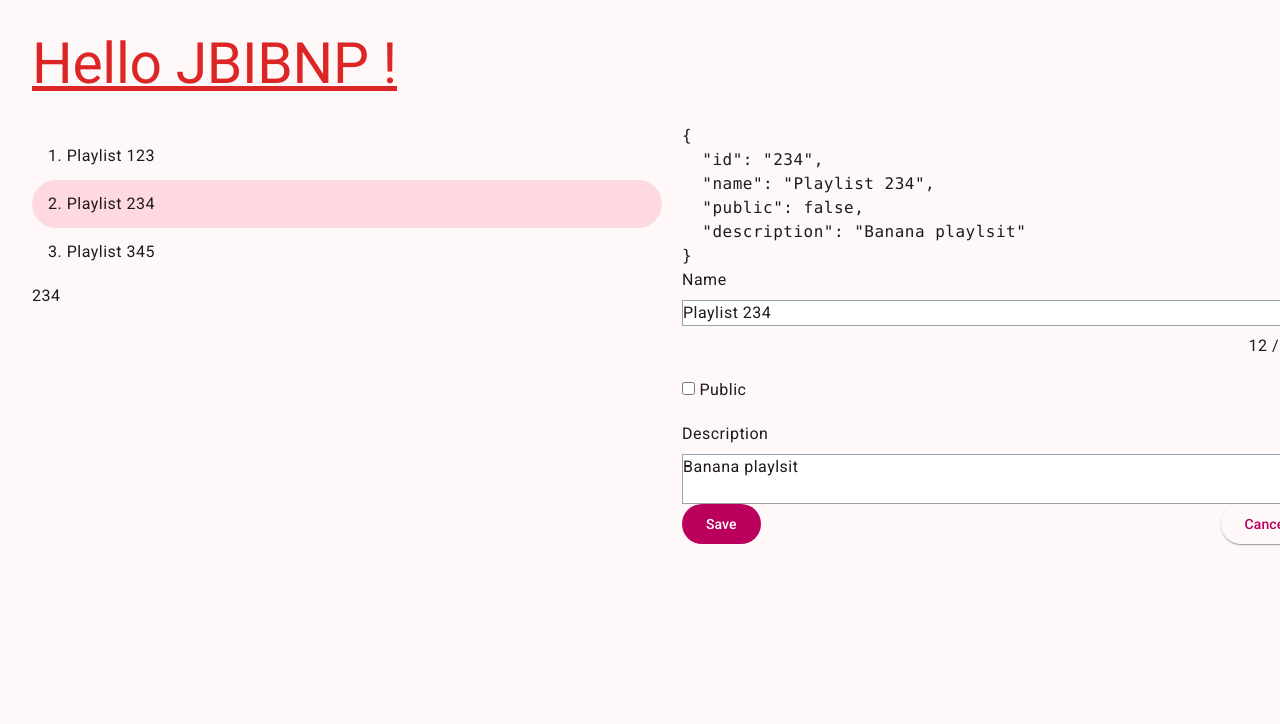
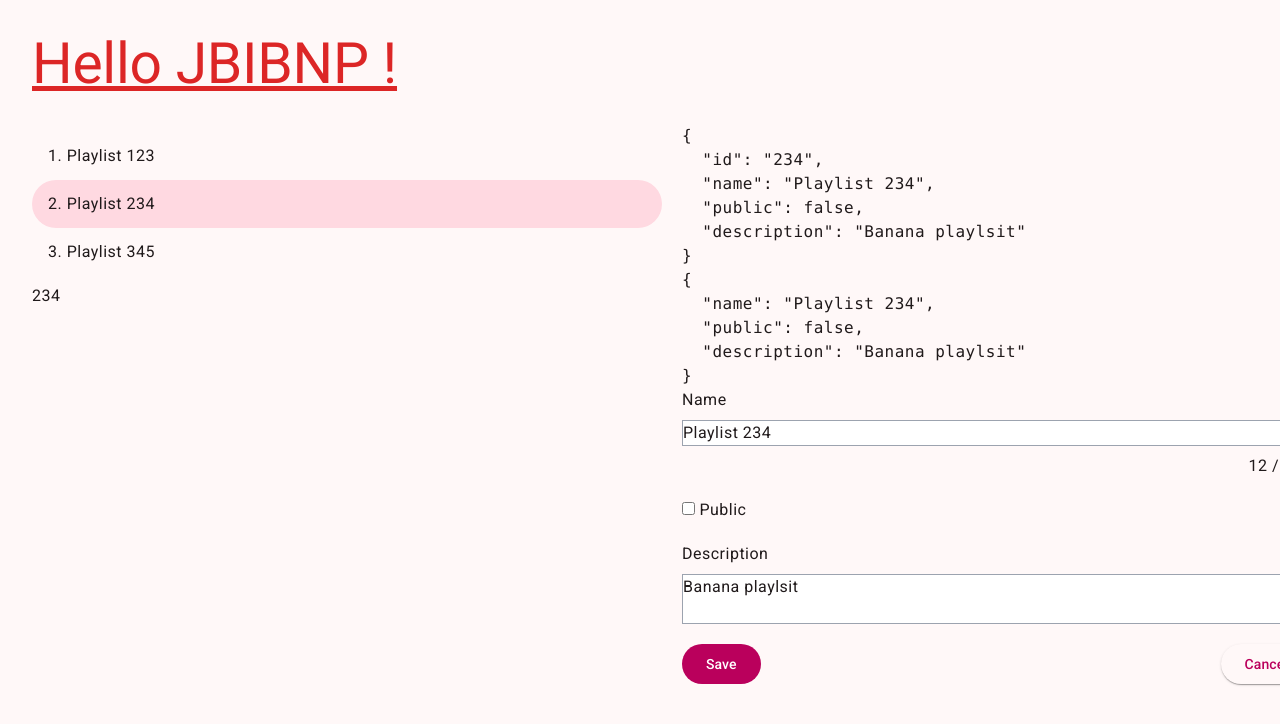
Before and after one commit to ev45ive/jbi-bnp-angular, an Angular app: page /playlists in a window 1280 px wide. Both pictures are taken after a click on the button "Edit". Shown: the top 724 px of the page. Built offline with nearby package versions, Linux system fonts and the light colour scheme.

Commit message:
NgForm, formRef,   @ViewChild('formRef', { read: NgForm })

```diff
--- a/src/app/playlists/components/playlist-editor/playlist-editor.component.html
+++ b/src/app/playlists/components/playlist-editor/playlist-editor.component.html
@@ -1,8 +1,6 @@
-<!-- div.grid.gap-5>div.grid.gap-2*3>label{Name}+input -->
-<!-- div.grid.gap-5>div.grid.gap-2>label{Name}+input -->
-
-<!-- <pre>{{playlist | json  | uppercase }}</pre> -->
+<form #formRef="ngForm" (ngSubmit)="submit()">
   <pre>{{ playlist | json }}</pre>
+  <pre>{{ formRef.value | json }}</pre>
 
   <div class="grid gap-5">
     <div class="grid gap-2">
@@ -10,8 +8,7 @@
       <input
         type="text"
         class="border border-solid border-gray-400"
-      [ngModel]="playlist.name"
-
+        [ngModel]="playlist.name" name="name"
         #localInputRef
         #localModelRef="ngModel"
       />
@@ -20,7 +17,7 @@
 
     <div class="grid gap-2">
       <label>
-      <input type="checkbox" [(ngModel)]="playlist.public" (click)="(0)" />
+        <input type="checkbox" [(ngModel)]="playlist.public" name="public" (click)="(0)" />
         Public</label
       >
     </div>
@@ -28,13 +25,14 @@
     <div class="grid gap-2">
       <label>Description</label>
       <textarea
-      [(ngModel)]="playlist.description"
+        [(ngModel)]="playlist.description" name="description"
         class="border border-solid border-gray-400"
       ></textarea>
     </div>
   </div>
 
-<div class="flex justify-between w-full">
-  <button mat-flat-button (click)="clickCancel()">Save</button>
-  <button mat-raised-button (click)="submit()">Cancel</button>
+  <div class="flex justify-between w-full mt-5">
+    <button mat-flat-button type="submit">Save</button>
+    <button mat-raised-button type="button" (click)="clickCancel()">Cancel</button>
   </div>
+</form>
--- a/src/app/playlists/components/playlist-editor/playlist-editor.component.ts
+++ b/src/app/playlists/components/playlist-editor/playlist-editor.component.ts
@@ -7,10 +7,12 @@ import {
   Input,
   Output,
   SimpleChanges,
+  ViewChild,
 } from '@angular/core';
 import { PlaylistsComponent } from '../../playlists.component';
 import { AppComponent } from '../../../app.component';
 import { Playlist } from '../../../core/model/Playlist';
+import { NgForm, NgModel } from '@angular/forms';
 
 @Component({
   selector: 'app-playlist-editor',
@@ -23,32 +25,23 @@ export class PlaylistEditorComponent {
   @Output() cancel = new EventEmitter<void>();
   @Output() save = new EventEmitter<Playlist>();
 
-  // draft!: Playlist;
+  @ViewChild('localModelRef', { read: NgModel })
+  localModelRef?: NgModel;
 
-  // constructor() {
-  //   console.log('constructor');
-  // }
-  // ngOnChanges(changes: SimpleChanges): void {
-  //   console.log('ngOnChanges', changes); // Only if new Reference! Not value!
-  // }
-  // ngOnInit(): void {
-  //   console.log('ngOnInit');
-  // }
-  // ngDoCheck(): void {
-  //   console.log('ngDoCheck');
-  // }
-  // ngAfterViewInit(): void {
-  //   console.log('ngAfterViewInit');
-  // }
-  // ngOnDestroy(): void {
-  //   console.log('ngOnDestroy');
-  // }
+  @ViewChild('formRef', { read: NgForm })
+  formRef?: NgForm;
+
+  ngAfterViewInit(): void {}
 
   submit() {
-    this.cancel.emit();
+    const draft = {
+      ...this.playlist,
+      ...this.formRef?.value,
+    };
+    this.save.emit(draft);
   }
 
   clickCancel() {
-    this.save.emit(this.playlist);
+    this.cancel.emit();
   }
 }
```
Lines whose indentation alone changed are shown as unchanged.
